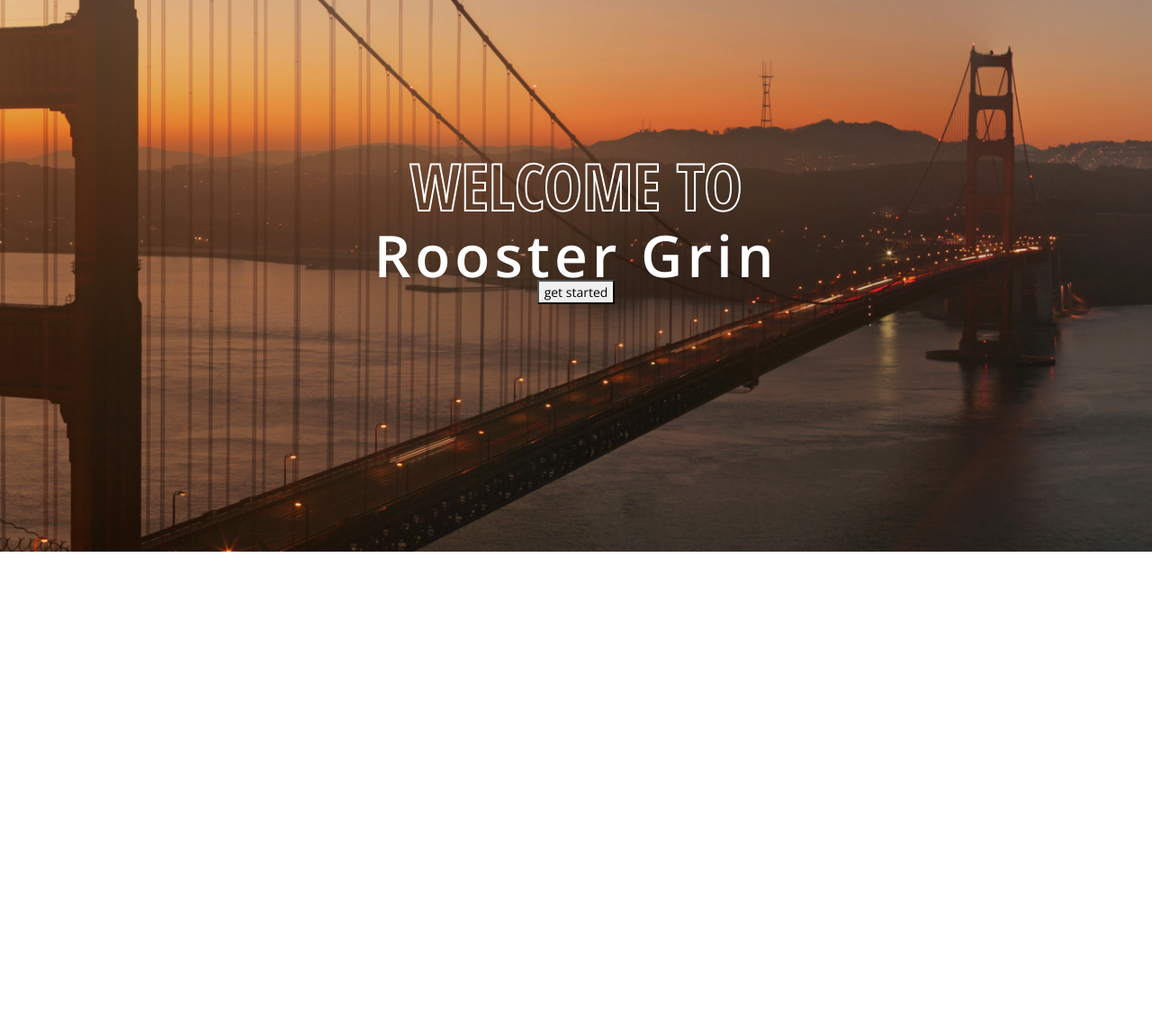
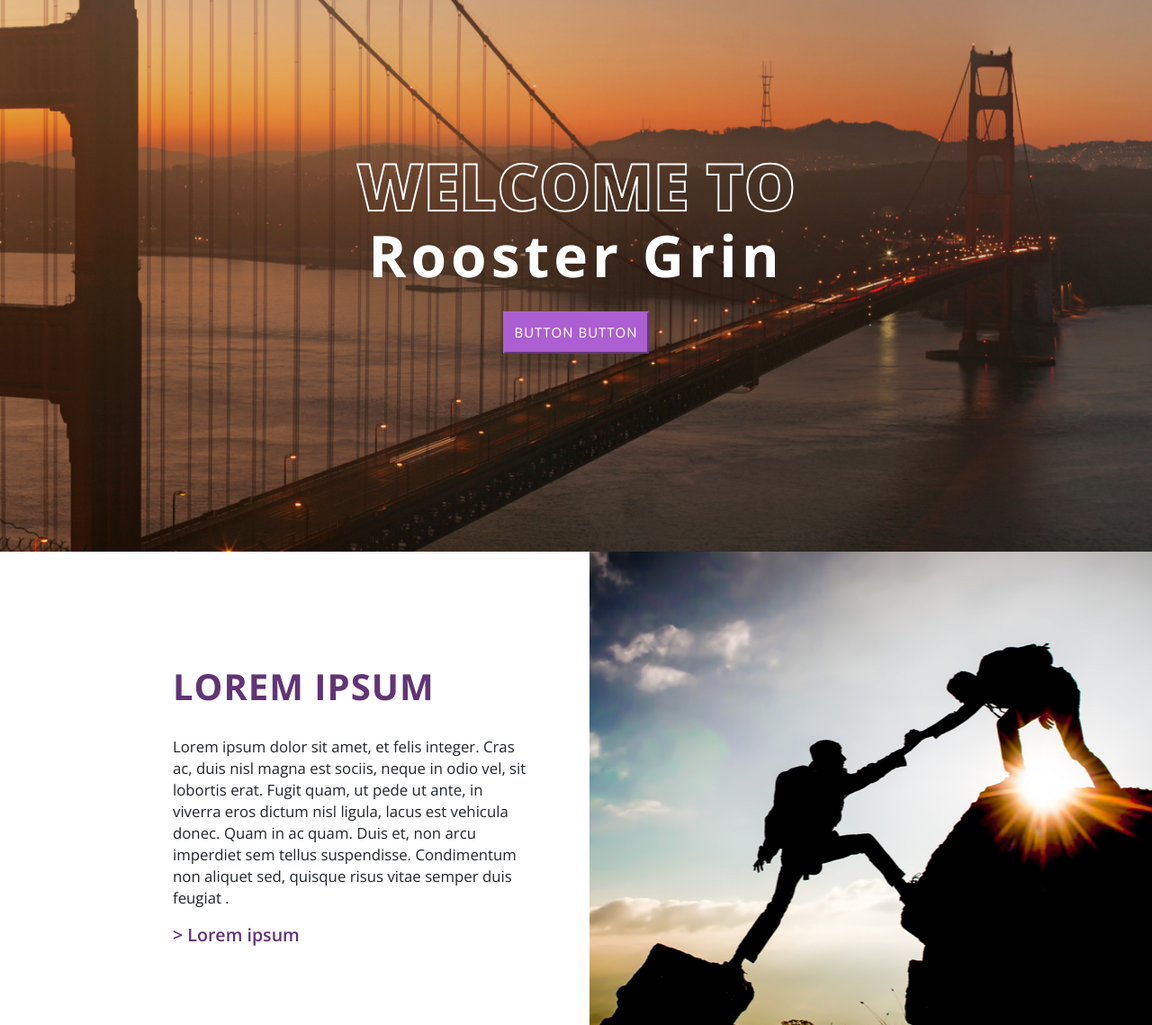
Before and after one commit to amazingshellyyy/roostergrin-demo, a React app in the folder roostergrin/: page / in a window 1280 px wide. Shown: the part 87-1226 px from the top of the page at 90% size. Before the commit the page ends 800 px from the top, so only its background shows below. Built offline with nearby package versions, Linux system fonts and the light colour scheme.

Commit message:
section 1

```diff
--- a/roostergrin/src/assets/scss/style.scss
+++ b/roostergrin/src/assets/scss/style.scss
@@ -1,55 +1,102 @@
 @import "widths-and-spacing";
-@import url('https://fonts.googleapis.com/css2?family=Open+Sans+Condensed:wght@700&family=Open+Sans:wght@300;400;600;700;800&display=swap');
+@import url("https://fonts.googleapis.com/css2?family=Open+Sans+Condensed:wght@700&family=Open+Sans:wght@300;400;600;700;800&display=swap");
+
 body {
-    font-family: 'Open Sans', sans-serif;
+  font-family: "Open Sans", sans-serif;
+  box-sizing: border-box;
 }
 //Nav
 .nav {
   padding: 3rem 6rem;
-    position: fixed;
+  position: absolute;
   z-index: 99;
   width: 100%;
 
   .nav-logo {
-        width:250px;
+    width: 250px;
   }
 }
 
 .hero-container {
   width: 100vw;
   height: 700px;
-    background-image: url('../images/hero.jpg');
+  background-image: url("../images/hero.jpg");
   background-position: center;
   background-repeat: no-repeat;
   background-size: cover;
   text-align: center;
-    @supports (-webkit-text-stroke: 1px white) {
-        .hero-title-1{
-            padding-top:250px ;
-            -webkit-text-stroke: 2px white;
-            -webkit-text-fill-color: transparent;
-            font-size: 72px;
-            font-family: 'Open Sans Condensed', sans-serif;
-            font-weight: 800;
-        }
-    }
-    .hero-title-1{
-        padding-top:250px ;
+  .hero-title-1 {
+    padding-top: 250px;
     @supports (-webkit-text-stroke: 1px white) {
       -webkit-text-stroke: 2px white;
       -webkit-text-fill-color: transparent;
     }
     font-size: 72px;
-        font-family: 'Open Sans Condensed', sans-serif;
+    font-family: "Open Sans", sans-serif;
     font-weight: 800;
+    animation: fadein 3s;
   }
 
-    .hero-title-2{
+  .hero-title-2 {
     color: white;
-        font-weight: 600;
+    font-weight: 700;
     font-size: 64px;
     letter-spacing: 5px;
+    -webkit-font-smoothing: antialiased;
     line-height: 55px;
+    animation: fadein 3s;
   }
 
+  @keyframes fadein {
+    from {
+      opacity: 0;
     }
+    to {
+      opacity: 1;
+    }
+  }
+  .hero-button {
+    color: #fff;
+    border-color: #ac5fd0;
+    background-color: #ac5fd0;
+    padding: 10px;
+    letter-spacing: 1px;
+    font-size: 15px;
+    margin-top: 35px;
+    text-transform: uppercase;
+    &:hover {
+      background-color: #ac5fd0;
+      color: #fff;
+      border-color: #ac5fd0;
+    }
+  }
+}
+
+.section {
+  .sec-info {
+    padding: 15vh 3vw 10vh 15vw;
+    .header {
+      font-weight: 700;
+      color: #613476;
+      font-size: 40px;
+      letter-spacing: 1px;
+      padding-bottom: 1.8rem;
+      text-transform: uppercase;
+    }
+    .content {
+      font-size: 1.2rem;
+    }
+    a {
+      color: #613476;
+      font-size: 1.4rem;
+      font-weight: 600;
+    }
+  }
+  .sec-image {
+    background-image: url("../images/img-1.jpg");
+    height: 526px;
+    background-position: center;
+    background-repeat: no-repeat;
+    background-size: cover;
+  }
+}
--- a/roostergrin/src/components/App.js
+++ b/roostergrin/src/components/App.js
@@ -1,13 +1,15 @@
 import React from 'react';
 import Nav from './Nav';
 import Hero from './Hero';
-
+import Section1 from './Section1';
 
 const App = () => {
     return (
         <div>
         <Nav/>
         <Hero/>
+       <Section1/>
+       <section2/>
         </div>
     )
 }
--- a/roostergrin/src/components/Hero.js
+++ b/roostergrin/src/components/Hero.js
@@ -5,7 +5,7 @@ const Hero = () => {
         <div className="hero-container">
             <h1 className="hero-title-1">WELCOME TO</h1>
             <div className="hero-title-2">Rooster Grin</div>
-            <button>get started</button>
+            <button className="hero-button">Button Button</button>
         </div>
     )
 }
--- /dev/null
+++ b/roostergrin/src/components/Section1.js
@@ -0,0 +1,29 @@
+import React from "react";
+
+const Section1 = () => {
+  return (
+    <div className="section">
+      <div className="row">
+        <div className="col-sm">
+        <div className="sec-info">
+          <div className="header">Lorem Ipsum</div>
+          <p className="content">
+            Lorem ipsum dolor sit amet, et felis integer. Cras ac, duis nisl
+            magna est sociis, neque in odio vel, sit lobortis erat. Fugit quam,
+            ut pede ut ante, in viverra eros dictum nisl ligula, lacus est
+            vehicula donec. Quam in ac quam. Duis et, non arcu imperdiet sem
+            tellus suspendisse. Condimentum non aliquet sed, quisque risus vitae
+            semper duis feugiat .
+          </p>
+          <a href="#"> > Lorem ipsum</a>
+          </div>
+        </div>
+        <div className="col-sm">
+          <div className="sec-image"></div>
+        </div>
+      </div>
+    </div>
+  );
+};
+
+export default Section1;
```
Lines whose indentation alone changed are shown as unchanged.
